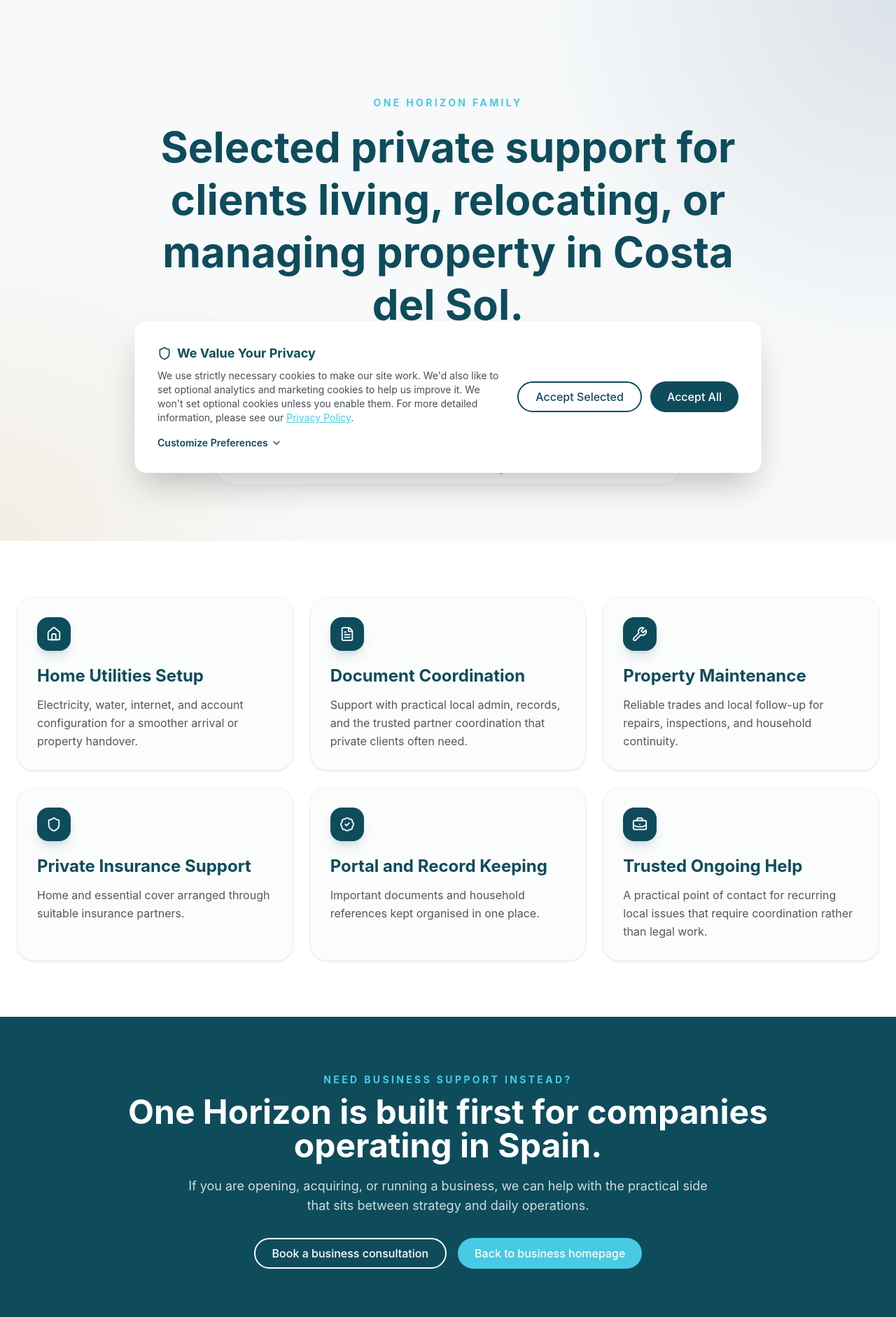
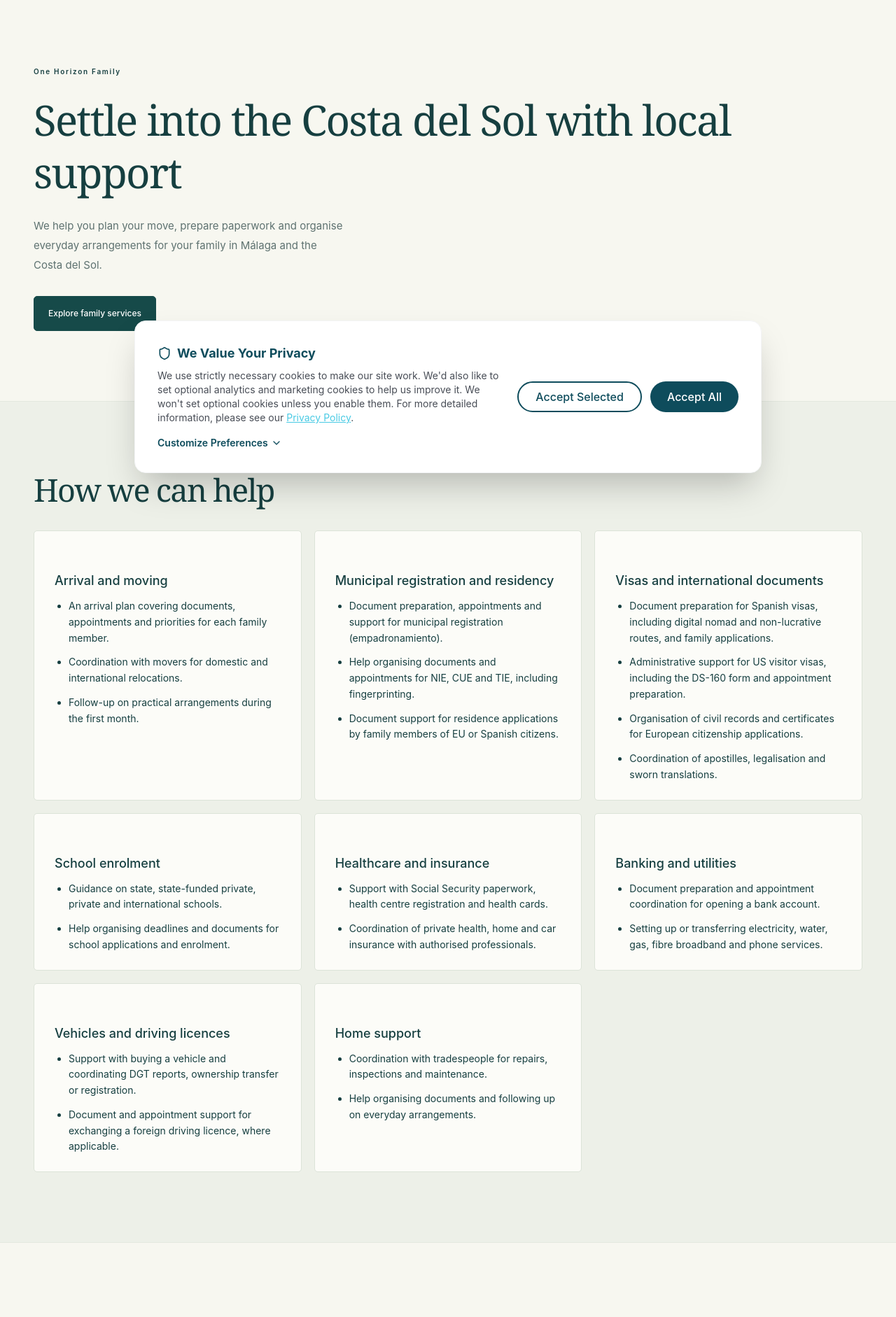
Before and after one commit to pablocollova/onehorizone_clientes, a React (Vite) app in the folder frontend/: page /private-services in a window 1280 px wide. Shown: the part 100-1982 px from the top of the page at 70% size. Built offline with nearby package versions, Linux system fonts and the light colour scheme.

Commit message:
Expand One Horizon Family service catalogue

```diff
--- a/frontend/src/locales/en/translation.json
+++ b/frontend/src/locales/en/translation.json
@@ -175,23 +175,16 @@
   },
   "private_page": {
     "subtitle": "One Horizon Family",
-    "title": "Selected private support for clients living, relocating, or managing property in Costa del Sol.",
-    "description": "Our main positioning is business-first, but we also support a smaller number of private clients who need reliable local coordination and practical help on the ground.",
-    "note": "If your priority is a business opening, acquisition, or operational issue, the main business consultation route remains the best place to start.",
-    "services": {
-      "0": { "title": "Home Utilities Setup", "desc": "Electricity, water, internet, and account configuration for a smoother arrival or property handover." },
-      "1": { "title": "Document Coordination", "desc": "Support with practical local admin, records, and the trusted partner coordination that private clients often need." },
-      "2": { "title": "Property Maintenance", "desc": "Reliable trades and local follow-up for repairs, inspections, and household continuity." },
-      "3": { "title": "Private Insurance Support", "desc": "Home and essential cover arranged through suitable insurance partners." },
-      "4": { "title": "Portal and Record Keeping", "desc": "Important documents and household references kept organised in one place." },
-      "5": { "title": "Trusted Ongoing Help", "desc": "A practical point of contact for recurring local issues that require coordination rather than legal work." }
-    },
+    "title": "Settle into the Costa del Sol with local support",
+    "description": "We help you plan your move, prepare paperwork and organise everyday arrangements for your family in Málaga and the Costa del Sol.",
+    "explore": "Explore family services",
+    "catalog": "How we can help",
+    "note": "Tell us where you are settling, when you arrive and what you need help with. We agree the scope of support and coordinate with authorised professionals when needed.",
     "cta": {
-      "subtitle": "Need business support instead?",
-      "title": "One Horizon is built first for companies operating in Spain.",
-      "description": "If you are opening, acquiring, or running a business, we can help with the practical side that sits between strategy and daily operations.",
-      "primary": "Book a business consultation",
-      "secondary": "Back to business homepage"
+      "title": "Tell us what your family needs",
+      "subject": "One Horizon Family enquiry",
+      "primary": "Enquire by email",
+      "secondary": "Back to One Horizon"
     }
   },
   "contact": {
--- a/frontend/src/locales/es/translation.json
+++ b/frontend/src/locales/es/translation.json
@@ -175,23 +175,16 @@
   },
   "private_page": {
     "subtitle": "One Horizon Family",
-    "title": "Soporte privado seleccionado para quienes viven, se reubican o gestionan una propiedad en Costa del Sol.",
-    "description": "Nuestro posicionamiento principal es business-first, pero también acompañamos a un número más acotado de clientes privados que necesitan coordinación local confiable y ayuda práctica sobre el terreno.",
-    "note": "Si tu prioridad es una apertura, adquisición o problema operativo de negocio, la ruta principal de consulta empresarial sigue siendo el mejor punto de partida.",
-    "services": {
-      "0": { "title": "Alta de Suministros del Hogar", "desc": "Luz, agua, internet y configuración de cuentas para una llegada o entrega de propiedad más fluida." },
-      "1": { "title": "Coordinación Documental", "desc": "Ayuda con gestión local práctica, registros y coordinación con partners de confianza." },
-      "2": { "title": "Mantenimiento de Propiedad", "desc": "Oficios confiables y seguimiento local para reparaciones, inspecciones y continuidad del hogar." },
-      "3": { "title": "Soporte de Seguros Privados", "desc": "Seguro de hogar y coberturas esenciales gestionadas con partners adecuados." },
-      "4": { "title": "Portal y Orden Documental", "desc": "Documentos importantes y referencias del hogar organizados en un solo lugar." },
-      "5": { "title": "Ayuda Continua de Confianza", "desc": "Un punto de contacto práctico para temas locales recurrentes que requieren coordinación, no trabajo legal." }
-    },
+    "title": "Instalate en la Costa del Sol con apoyo local",
+    "description": "Te ayudamos a organizar la mudanza, preparar trámites y resolver las gestiones del día a día de tu familia en Málaga y la Costa del Sol.",
+    "explore": "Ver servicios para familias",
+    "catalog": "Cómo podemos ayudarte",
+    "note": "Contanos dónde te instalás, cuándo llegás y qué gestiones necesitás. Acordamos el alcance del acompañamiento y, cuando el caso lo requiere, coordinamos con profesionales habilitados.",
     "cta": {
-      "subtitle": "¿Necesitás soporte para empresa?",
-      "title": "One Horizon está construido primero para compañías operando en España.",
-      "description": "Si estás abriendo, adquiriendo o gestionando un negocio, podemos ayudarte con la parte práctica que queda entre la estrategia y la operación diaria.",
-      "primary": "Reservar consulta de negocio",
-      "secondary": "Volver a la home empresarial"
+      "title": "Contanos qué necesita tu familia",
+      "subject": "Consulta One Horizon Family",
+      "primary": "Consultar por correo",
+      "secondary": "Volver a One Horizon"
     }
   },
   "contact": {
--- a/frontend/src/pages/PrivateServices.jsx
+++ b/frontend/src/pages/PrivateServices.jsx
@@ -1,88 +1,49 @@
-import React from 'react';
-import { motion } from 'framer-motion';
-import { Home, FileText, Wrench, Shield, BadgeCheck, BriefcaseBusiness } from 'lucide-react';
-import { useNavigate } from 'react-router-dom';
-import { Button } from '../components/ui/Button';
+import { Link } from 'react-router-dom';
 import { useTranslation } from 'react-i18next';
+import { familyServices } from '../lib/familyServices';
 
-const icons = [Home, FileText, Wrench, Shield, BadgeCheck, BriefcaseBusiness];
-
-export const PrivateServices = () => {
-  const { t } = useTranslation();
-  const navigate = useNavigate();
+export function PrivateServices() {
+    const { t, i18n } = useTranslation();
+    const language = i18n.language?.startsWith('es') ? 'es' : 'en';
+    const subject = encodeURIComponent(t('private_page.cta.subject'));
 
     return (
-    <>
-      <section className="relative overflow-hidden bg-neutral-bg px-6 pb-20 pt-36">
-        <div className="absolute inset-0 bg-[radial-gradient(circle_at_top_right,rgba(17,63,103,0.12),transparent_35%),radial-gradient(circle_at_bottom_left,rgba(211,157,67,0.12),transparent_30%)]" />
-        <div className="relative mx-auto max-w-5xl text-center">
-          <p className="mb-4 text-sm font-bold uppercase tracking-[0.24em] text-accent">
-            {t('private_page.subtitle')}
-          </p>
-          <h1 className="mx-auto mb-6 max-w-4xl text-4xl font-bold leading-tight text-primary md:text-6xl">
-            {t('private_page.title')}
-          </h1>
-          <p className="mx-auto mb-8 max-w-3xl text-lg leading-relaxed text-text-dark/80 md:text-xl">
-            {t('private_page.description')}
-          </p>
-          <p className="mx-auto max-w-2xl rounded-full border border-primary/10 bg-white/80 px-5 py-3 text-sm font-medium text-text-dark/70 backdrop-blur-sm">
-            {t('private_page.note')}
-          </p>
-        </div>
+        <div className="business-landing">
+            <section className="business-container business-section">
+                <p className="business-kicker">{t('private_page.subtitle')}</p>
+                <h1 className="text-5xl leading-tight md:text-6xl">{t('private_page.title')}</h1>
+                <p className="business-lead">{t('private_page.description')}</p>
+                <a className="business-button" href="#family-services">
+                    {t('private_page.explore')}
+                </a>
             </section>
 
-      <section className="bg-white py-20">
-        <div className="mx-auto max-w-7xl px-6">
-          <div className="grid gap-6 md:grid-cols-2 xl:grid-cols-3">
-            {[0, 1, 2, 3, 4, 5].map((index) => {
-              const Icon = icons[index];
-
-              return (
-                <motion.div
-                  key={index}
-                  initial={{ opacity: 0, y: 20 }}
-                  whileInView={{ opacity: 1, y: 0 }}
-                  viewport={{ once: true }}
-                  transition={{ duration: 0.45, delay: index * 0.05 }}
-                  className="rounded-3xl border border-gray-100 bg-neutral-bg/50 p-7 shadow-sm"
-                >
-                  <div className="mb-5 flex h-12 w-12 items-center justify-center rounded-2xl bg-primary text-white shadow-lg shadow-primary/15">
-                    <Icon size={22} />
-                  </div>
-                  <h2 className="mb-3 text-2xl font-bold text-primary">
-                    {t(`private_page.services.${index}.title`)}
-                  </h2>
-                  <p className="leading-relaxed text-text-dark/75">
-                    {t(`private_page.services.${index}.desc`)}
-                  </p>
-                </motion.div>
-              );
-            })}
+            <section id="family-services" className="business-services" aria-labelledby="family-services-title">
+                <div className="business-container business-section">
+                    <h2 id="family-services-title" className="mb-8">{t('private_page.catalog')}</h2>
+                    <div className="business-service-grid mt-8">
+                        {familyServices.map(service => (
+                            <article key={service.id}>
+                                <h3>{service[language].title}</h3>
+                                <ul className="list-disc space-y-3 pl-5 text-sm leading-relaxed">
+                                    {service[language].items.map(item => <li key={item}>{item}</li>)}
+                                </ul>
+                            </article>
+                        ))}
                     </div>
                 </div>
             </section>
 
-      <section className="bg-primary py-20 text-white">
-        <div className="mx-auto max-w-5xl px-6 text-center">
-          <p className="mb-3 text-sm font-bold uppercase tracking-[0.24em] text-accent">
-            {t('private_page.cta.subtitle')}
-          </p>
-          <h2 className="mb-5 text-3xl font-bold md:text-5xl">
-            {t('private_page.cta.title')}
-          </h2>
-          <p className="mx-auto mb-8 max-w-3xl text-lg text-white/80">
-            {t('private_page.cta.description')}
-          </p>
-          <div className="flex flex-col justify-center gap-4 sm:flex-row">
-            <Button variant="outline" className="w-full border-white text-white hover:bg-white hover:text-primary sm:w-auto" onClick={() => { window.location.href = '/#contact'; }}>
+            <section className="business-container business-section">
+                <h2>{t('private_page.cta.title')}</h2>
+                <p className="business-lead">{t('private_page.note')}</p>
+                <div className="business-actions">
+                    <a href={`mailto:info@onehorizon.es?subject=${subject}`} className="business-button">
                         {t('private_page.cta.primary')}
-            </Button>
-            <Button variant="secondary" className="w-full sm:w-auto" onClick={() => navigate('/')}>
-              {t('private_page.cta.secondary')}
-            </Button>
-          </div>
+                    </a>
+                    <Link to="/" className="business-text-link">{t('private_page.cta.secondary')}</Link>
                 </div>
             </section>
-    </>
+        </div>
     );
-};
+}
```
Also changed, not shown: frontend/src/lib/familyServices.js (added). Lines whose indentation alone changed are shown as unchanged.
